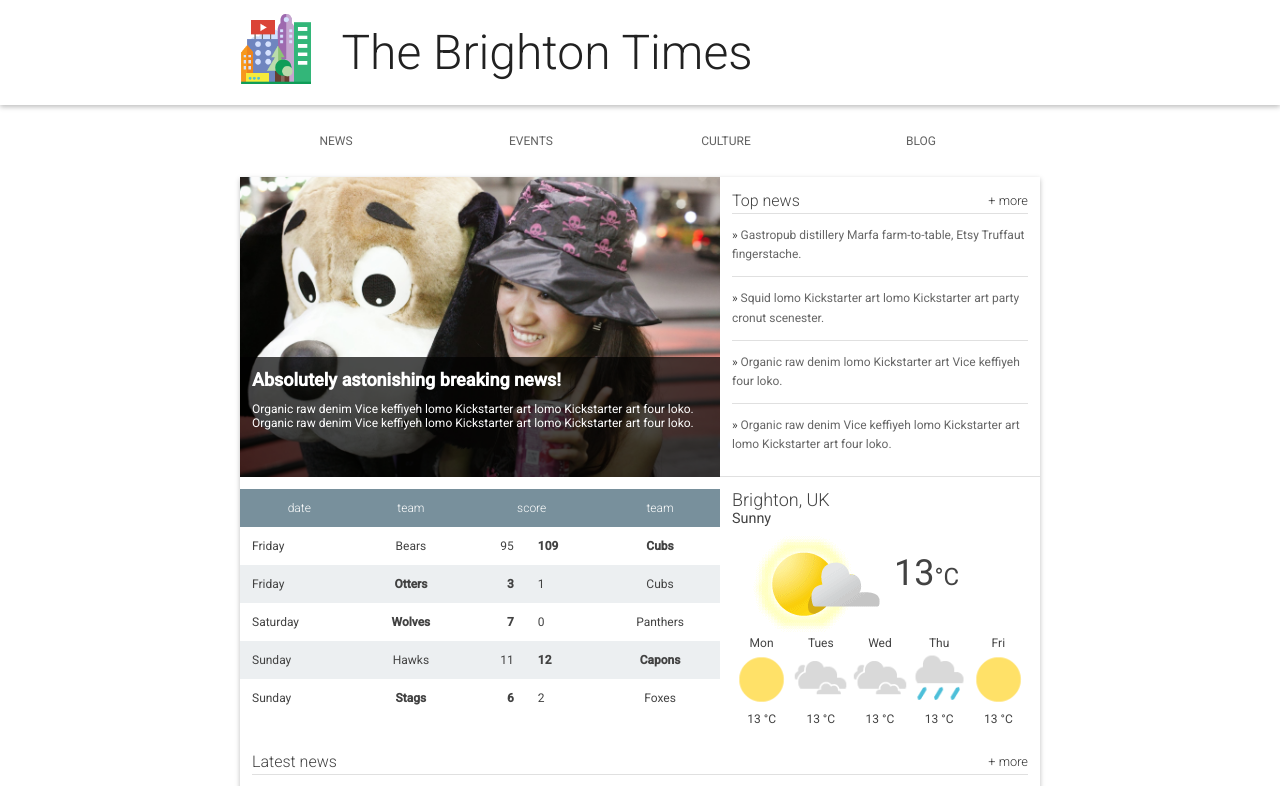
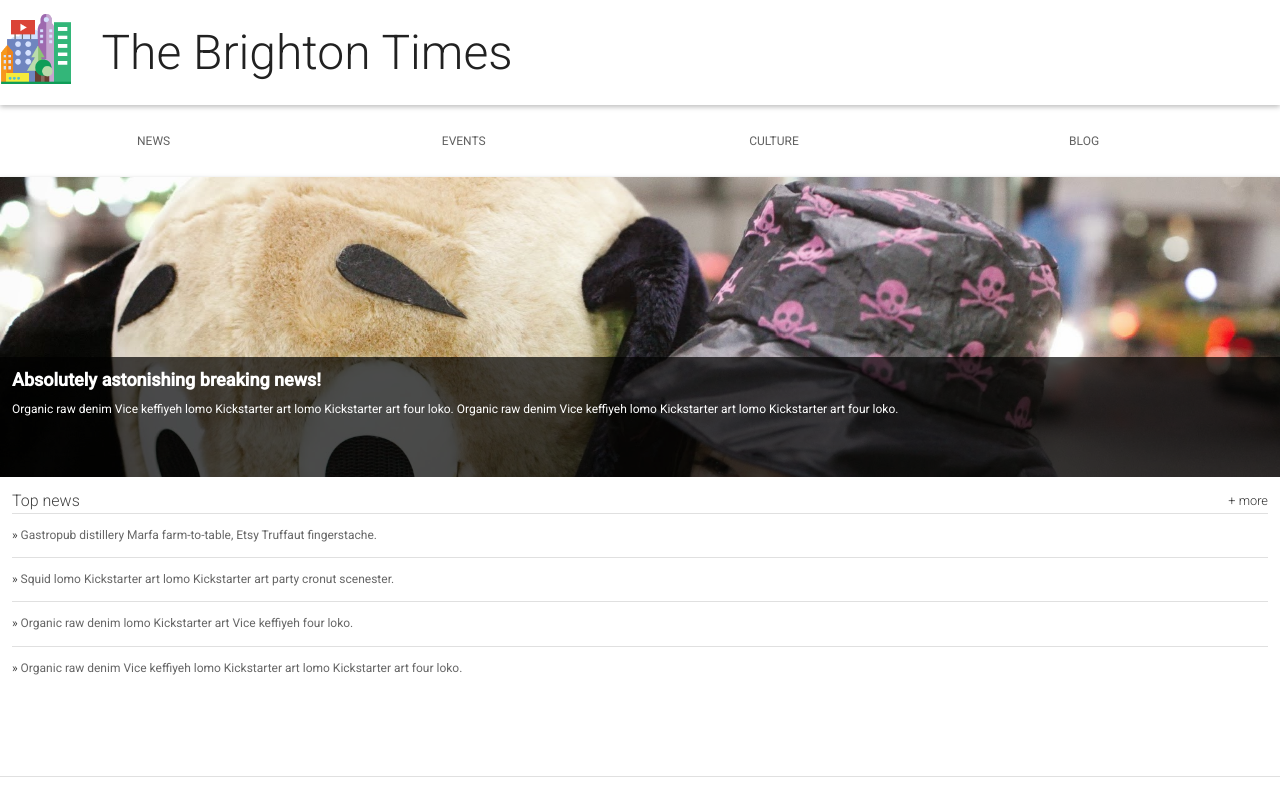
Before and after one commit to coreyderosa/FEND-Udacity-nanodegree, a plain HTML site: page Start/index.html in a window 1280 px wide. Shown: the top 786 px of the page. Drawn offline with Linux system fonts and the light colour scheme.

Commit message:
styling changes

```diff
--- a/Start/main.css
+++ b/Start/main.css
@@ -25,6 +25,9 @@ ul {
   margin: 0;
 }
 
+img, embed, object, video{
+  max-width: 100%;
+}
 
 /*
  *
@@ -50,12 +53,12 @@ ul {
   box-shadow: 0 2px 5px rgba(0, 0, 0, 0.26);
   min-height: 56px;
   transition: min-height 0.3s;
+  width: 100%;
 }
 
 .header__inner {
   width: 800px;
-  margin-left: auto;
-  margin-right: auto;
+
 }
 
 .header__logo {
@@ -81,7 +84,7 @@ ul {
  */
 
 .nav {
-  width: 800px;
+  width: 100%;
   margin-left: auto;
   margin-right: auto;
 }
@@ -121,7 +124,7 @@ ul {
 
 main {
   box-shadow: 0 2px 5px rgba(0, 0, 0, 0.26);
-  width: 800px;
+  width: 100%;
   margin-left: auto;
   margin-right: auto;
 }
@@ -141,7 +144,7 @@ main {
 
 .hero {
   float: left;
-  width: 480px;
+  width: 100%;
   position: relative;
   background-image: url("./images/dog.jpg");
   background-size: cover;
@@ -169,7 +172,7 @@ main {
 
 .top-news {
   float: right;
-  width: 320px;
+  width: 100%;
   height: 300px;
   border-bottom: 1px solid #E0E0E0;
   padding: 1em;
@@ -214,7 +217,7 @@ main {
  */
 
 .scores {
-  width: 480px;
+  width: 100%;
   float: left;
   padding-top: 1em;
 }
@@ -264,7 +267,7 @@ main {
 
 .weather {
   float: right;
-  width: 320px;
+  width: 100%;
   padding: 1em;
 }
 
@@ -320,6 +323,7 @@ main {
 
 .recent-news {
   clear: both;
+  width: 100%;
   padding: 1em;
 }
 
```
